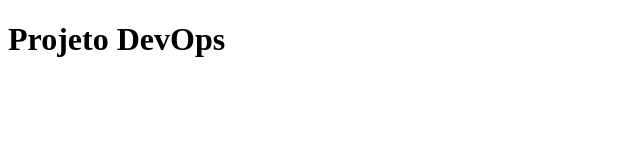
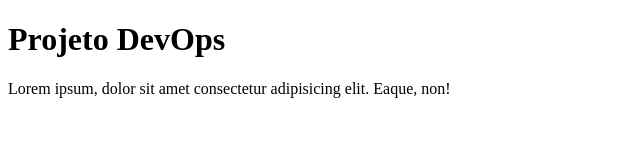
Before and after one commit to Professor-Vanderson/projetoLive, a plain HTML site: page index.html in a window 1280 px wide. Shown: the whole page, without its empty margins (0-640 px from the left). Drawn offline with Linux system fonts and the light colour scheme.

Commit message:
Index alterado

```diff
--- a/index.html
+++ b/index.html
@@ -7,5 +7,6 @@
 </head>
 <body>
     <h1>Projeto DevOps</h1>
+    <p>Lorem ipsum, dolor sit amet consectetur adipisicing elit. Eaque, non!</p>
 </body>
 </html>
```
